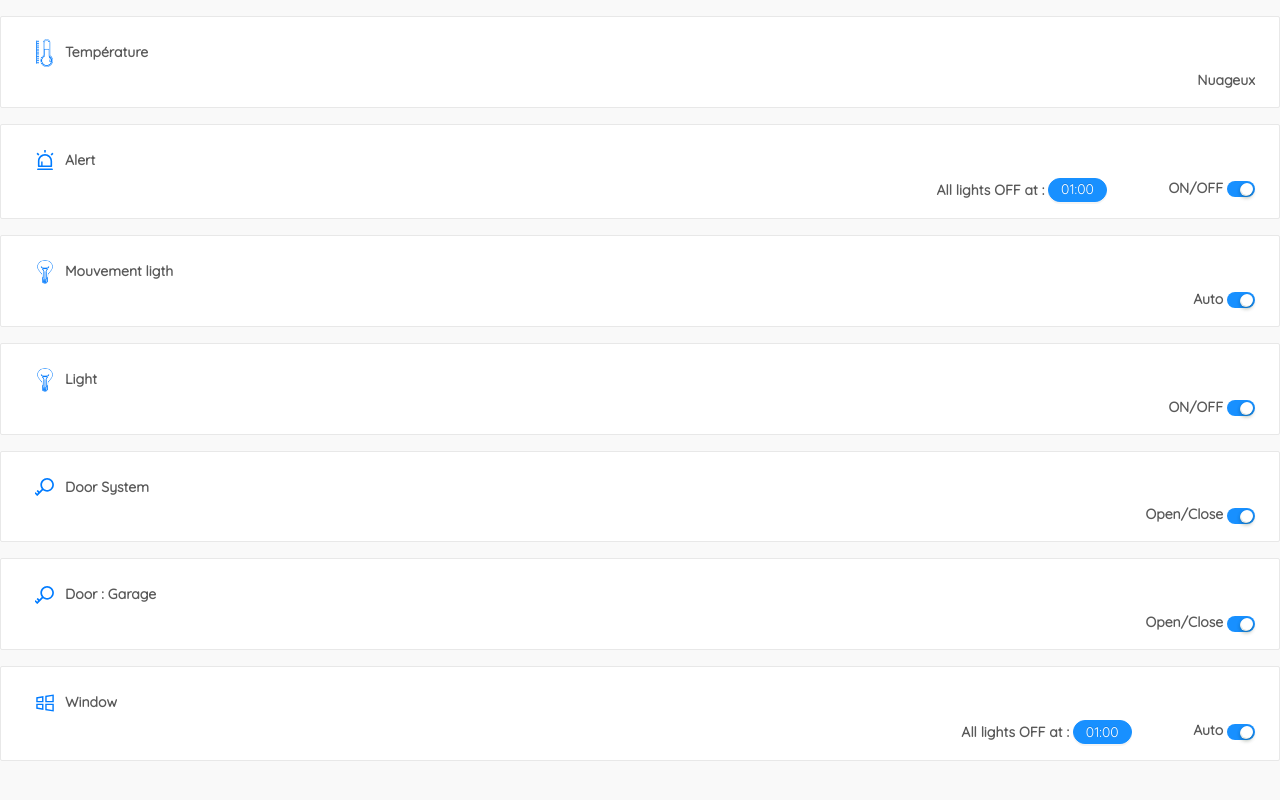
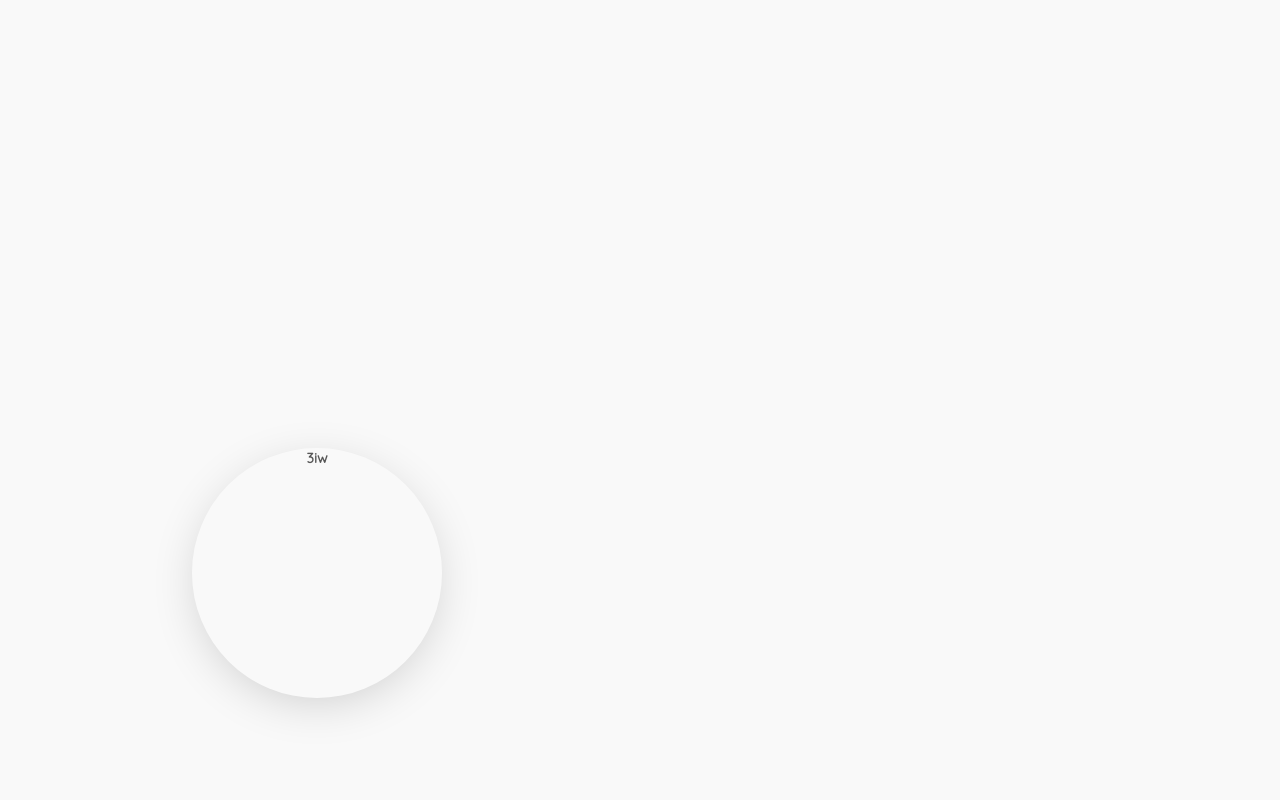
Before and after one commit to ouma77/Smarthome-App, a React (Create React App) app: page / in a window 1280 px wide. Shown: the top 800 px of the page. Built offline with nearby package versions, Linux system fonts and the light colour scheme.

Commit message:
add circle room

```diff
--- a/src/App.css
+++ b/src/App.css
@@ -90,6 +90,16 @@ p{
   margin-left: 5%;
 }
 
+.circle{
+  position: relative;
+  display: inline-block;
+  margin: 35% 15% 18% 15%;
+  height: 250px;
+  width: 250px;
+  border-radius: 100%;
+  text-align: center;
+  box-shadow: 0px 10px 50px -10px rgba(0, 0, 0, 0.2);
+}
 
 @media screen and (max-width: 700px){
 
--- a/src/App.js
+++ b/src/App.js
@@ -1,17 +1,19 @@
 import React, {Component} from 'react';
 import './App.css';
 import './index.css';
-import Landing from './Landing.js'
-import SignIn from './SignIn.js'
-import Home from './Home.js'
-import Rooms from './Rooms.js'
-import Setting from './Setting.js'
+import Landing from './Landing.js';
+import SignIn from './SignIn.js';
+import Home from './Home.js';
+import Rooms from './Rooms.js';
+import Setting from './Setting.js';
+import Bedroom from './Bedroom.js';
+
 
 class App extends Component{
   render(){
     return(
       <div className="App">
-        <Setting />
+        <Bedroom />
       </div>
     );
   }
--- /dev/null
+++ b/src/Bedroom.js
@@ -0,0 +1,17 @@
+import React, {Component} from 'react';
+import { Col, Row,Divider} from 'antd';
+import './App.css';
+
+const style = { background: '#007bff', padding: '8px 0' };
+
+class Rooms extends Component{
+    render(){
+        return(
+            <div className="App">
+                <div className="circle">3iw</div>
+            </div>
+        );
+    }
+}
+
+export default Rooms;
--- a/src/Setting.js
+++ b/src/Setting.js
@@ -1,6 +1,6 @@
 import React, {Component} from 'react';
 import { Card, Avatar, Switch, Button } from 'antd';
-import { KeyOutlined,WindowsOutlined,AlertOutlined } from '@ant-design/icons';
+import { KeyOutlined, WindowsOutlined, AlertOutlined } from '@ant-design/icons';
 import './App.css';
 import lampe from './images/lampe.jpg';
 import temperature from './images/temperature.jpg';
```
